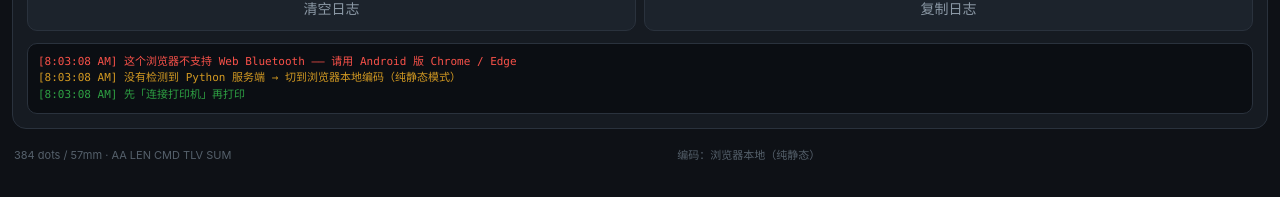
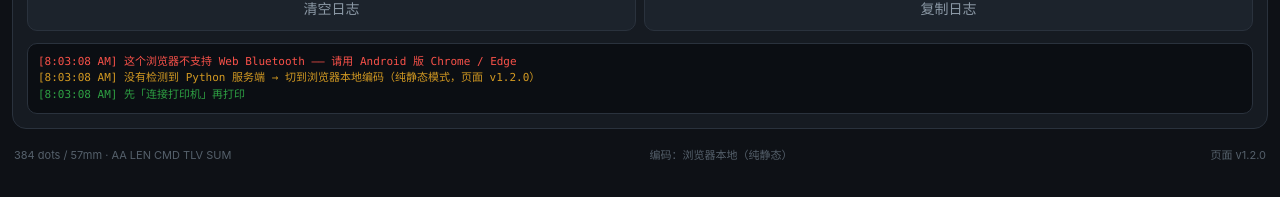
Before and after one commit to lanyangyin/memobird-pocket-printer, a plain HTML site: page docs/index.html in a window 1280 px wide. Shown: the part 717-914 px from the top of the page. Drawn offline with Linux system fonts and the light colour scheme; no server answers.

Commit message:
chore: 页面加版本号 v1.2.0（确认手机上加载的是新版），移除临时推送脚本

```diff
--- a/docs/index.html
+++ b/docs/index.html
@@ -966,6 +966,9 @@ const { SVC_FF00, CHR_WRITE, CHR_NOTIFY } = BLE;
 const $ = (s) => document.querySelector(s);
 const logEl = $('#log');
 
+/** 页面版本：改代码时顺手加一，方便确认手机上加载的是新版 */
+const APP_VERSION = '1.2.0';
+
 const state = {
   backend: 'unknown',      // 'server' | 'client'
   device: null,
@@ -1402,13 +1405,16 @@ $('#btn-copy').addEventListener('click', async () => {
   }
 
   const health = await detectBackend();
+  const healthEl = $('#health');
+  if (healthEl) healthEl.textContent = `页面 v${APP_VERSION}`;
+
   if (state.backend === 'server') {
     setMode(`编码：Python 服务端 v${health.version}`, 'ok');
     log(`服务端就绪（v${health.version}，PIL ${health.pil ? 'ok' : '缺失'}）`, 'ok');
     if (!health.pil) log('服务端缺 Pillow：apt install python3-pil', 'err');
   } else {
     setMode('编码：浏览器本地（纯静态）', 'ok');
-    log('没有检测到 Python 服务端 → 切到浏览器本地编码（纯静态模式）', 'warn');
+    log(`没有检测到 Python 服务端 → 切到浏览器本地编码（纯静态模式，页面 v${APP_VERSION}）`, 'warn');
     if (!window.MBEncoder || !window.MBRender) {
       log('本地编码器缺失：encoder.js / render.js 没加载', 'err');
     }
```
Also changed, not shown: web/app.js (+7 -1 lines), 1 other file.
